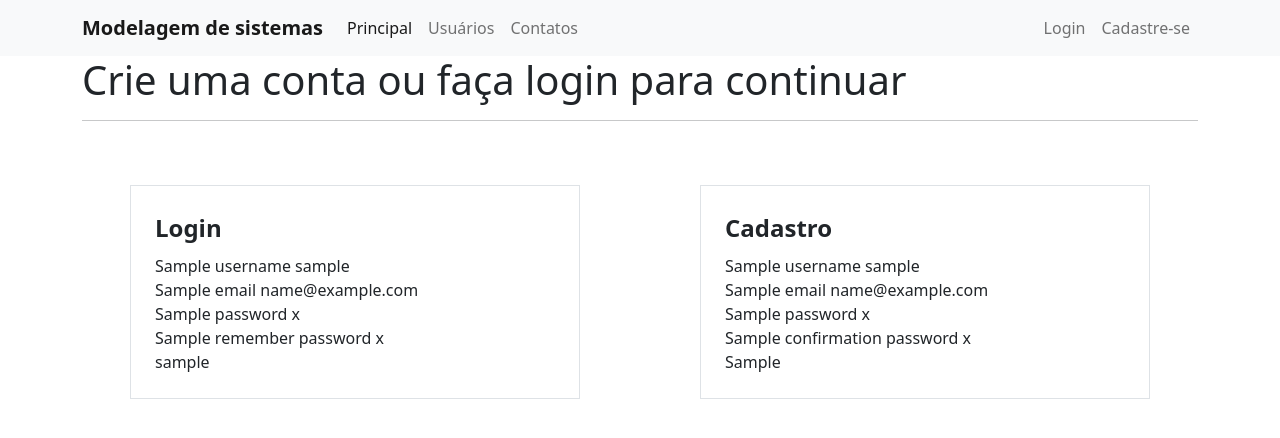
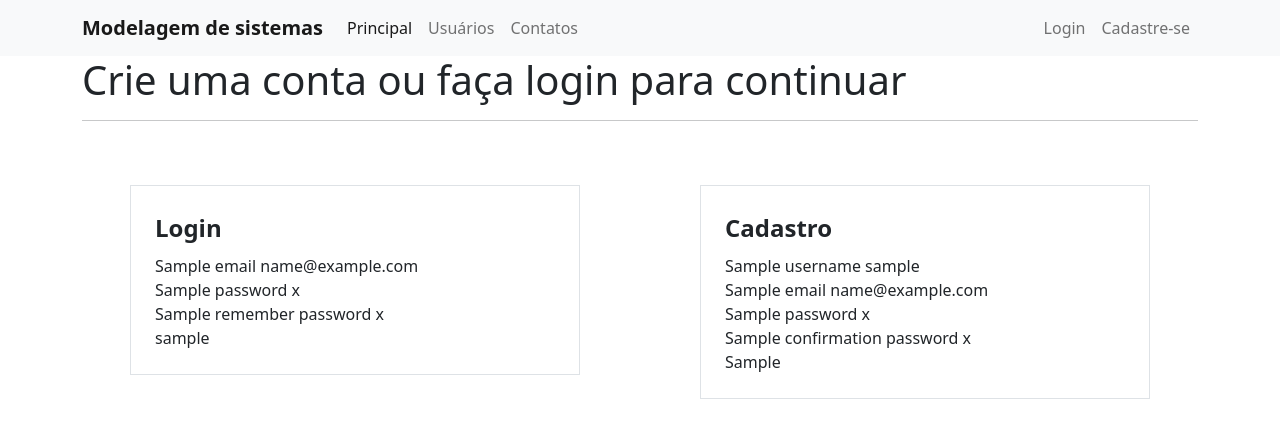
Before and after one commit to Ana-ovidio/System_modeling, a Python web app: template general_system/templates/register_login.html in a window 1280 px wide. Shown: the top 438 px of the page. Run offline with Jinja, Linux system fonts and the light colour scheme; the template is opened without the code that fills it: most values are stand-ins (such as "Sample title", 1, 10 or a date in 2020).

Commit message:
Login do usuário

```diff
--- a/general_system/forms.py
+++ b/general_system/forms.py
@@ -19,7 +19,6 @@ class FormCreateAccount(FlaskForm):
             raise ValidationError('E-mail já cadastrado. Cadastre-se com outro e-mail ou faça login para continuar')
 
 class FormLogin(FlaskForm):
-    username = StringField('Usuário:', validators=[DataRequired()])
     email = StringField('E-mail:', validators=[DataRequired(), Email()])
     password = PasswordField('Senha:', validators=[DataRequired(), Length(6, 20)])
     remember_password = BooleanField('Aceita relembrar os dados de acesso')
--- a/general_system/templates/register_login.html
+++ b/general_system/templates/register_login.html
@@ -11,17 +11,6 @@
                     {{form_login.csrf_token}}
                     <legend><strong>Login</strong></legend>
                     <fieldset>
-                        <div class = 'form-group'>
-                            {{form_login.username.label (class="form-control-label")}}
-                            {% if form_login.username.errors %}
-                            {{form_login.username (class="form-control is-invalid mt-0.5 ")}}
-                                {% for error in form_login.username.errors %}
-                                    {{ error }}
-                                {% endfor %}
-                            {% else %}
-                                {{form_login.username (class="form-control mt-0.5 ")}}
-                            {% endif %}
-                        </div>
 
                         <div class = 'form-group'>
                             {{form_login.email.label (class="form-control-label")}}
--- a/requirements.txt
+++ b/requirements.txt
@@ -4,3 +4,4 @@ flask_wtf
 email_validator
 wtforms
 flask-bcrypt
+flask_login
```
Also changed, not shown: general_system/models.py (+7 -2 lines), general_system/routes.py (+8 -2 lines).
